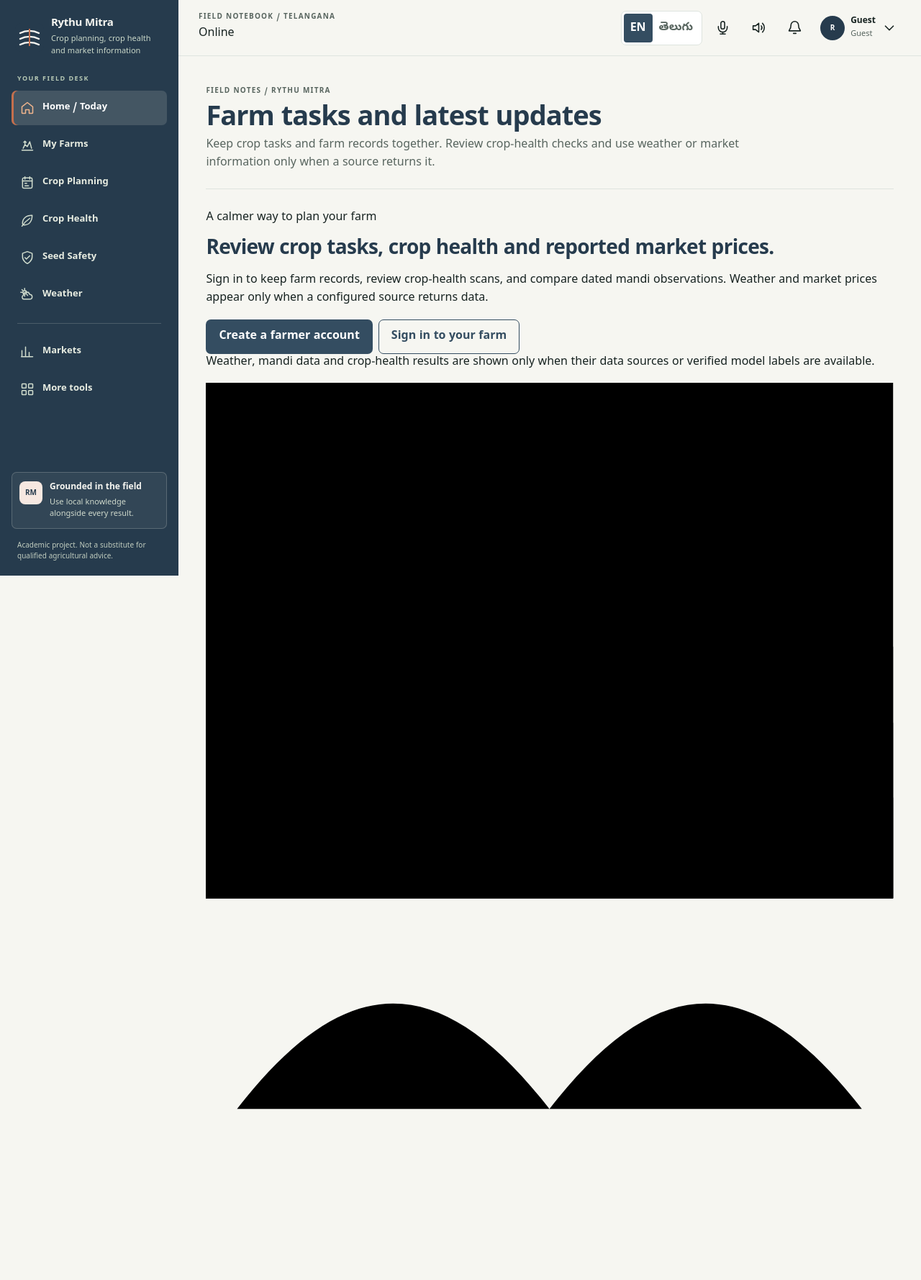
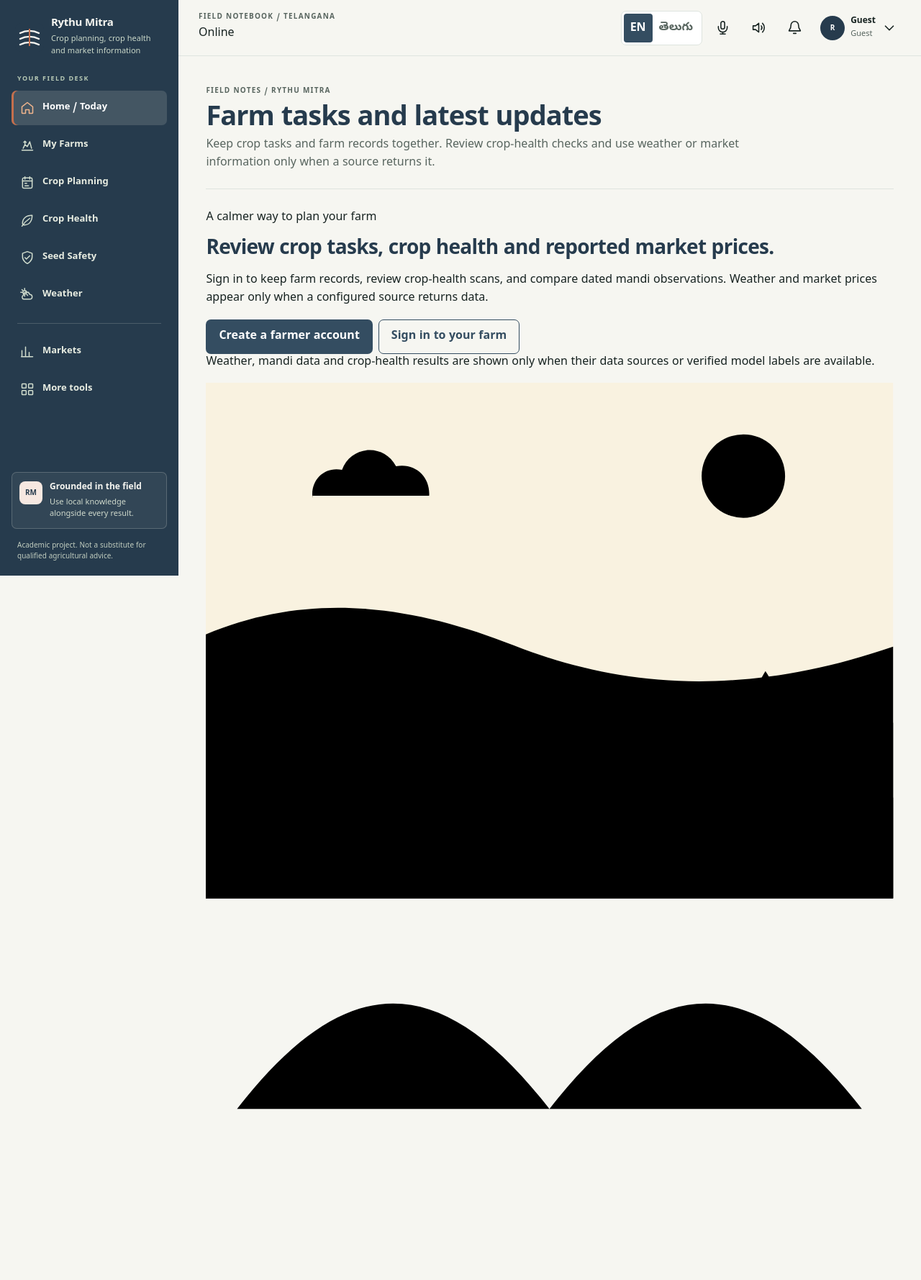
Before and after one commit to Anshuman70739/rythu-mitra, a Flask app: page / in a window 1280 px wide. Shown: the top 1779 px of the page at 72% size. Run offline with Flask 3, Linux system fonts and the light colour scheme.

Commit message:
Build animated landing preview

```diff
--- a/static/css/rythu-mitra-tokens.css
+++ b/static/css/rythu-mitra-tokens.css
@@ -51,3 +51,17 @@
 @media (min-width: 760px) {
   :root { --h3: 21px; --h2: 28px; --h1: 38px; --display: 46px; }
 }
+
+/* Landing scene tokens stay local to the field illustration. */
+:root {
+  --rm-landing-paper: #F4F0E5;
+  --rm-landing-ink: #26352D;
+  --rm-landing-muted: #566459;
+  --rm-landing-green: #45683D;
+  --rm-landing-leaf: #6E8750;
+  --rm-landing-leaf-light: #91A66A;
+  --rm-landing-soil: #A45D3D;
+  --rm-landing-sun: #E9B74F;
+  --rm-landing-sky: #F9F2E0;
+  --rm-landing-line: #D8D0BE;
+}
```
